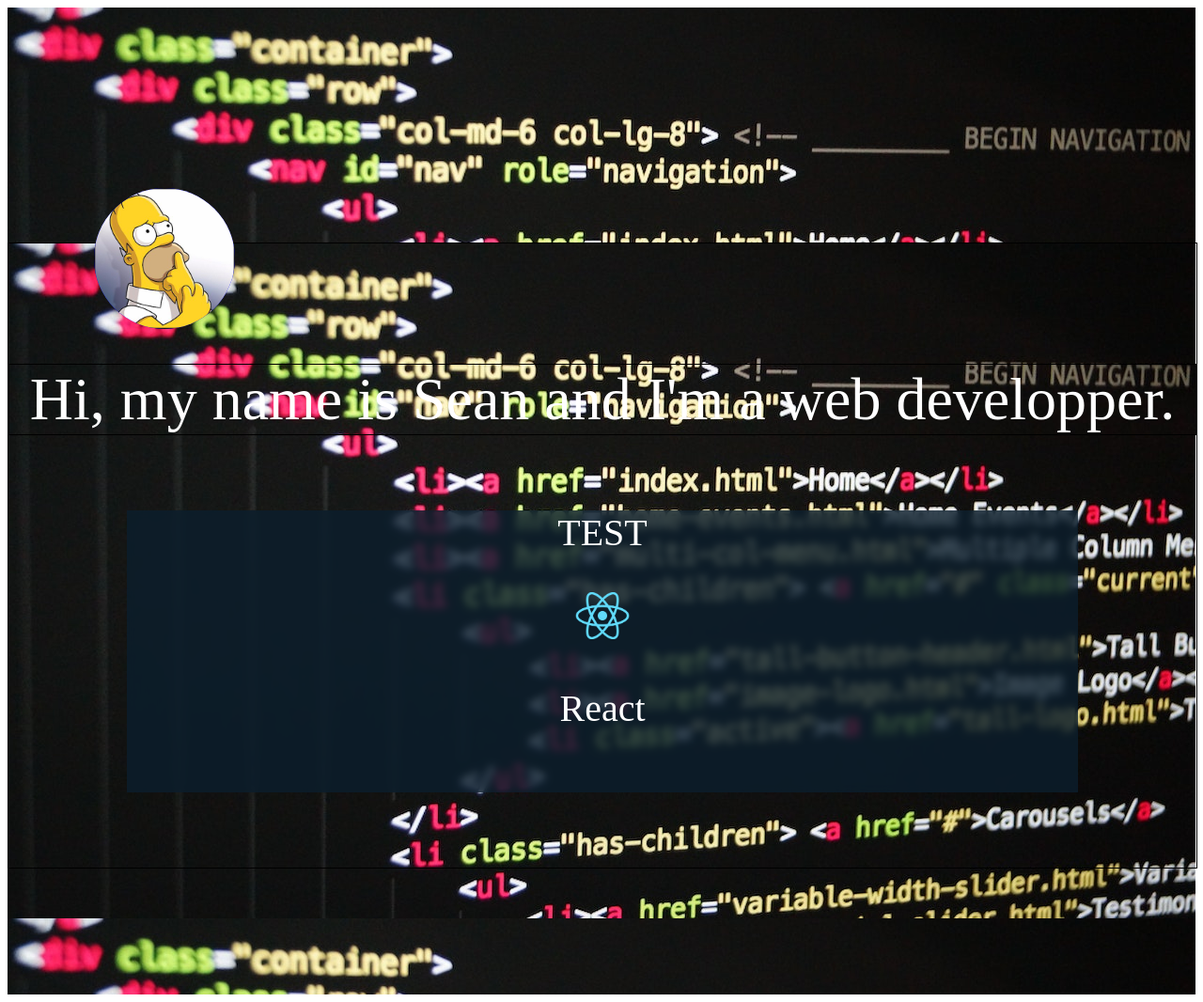
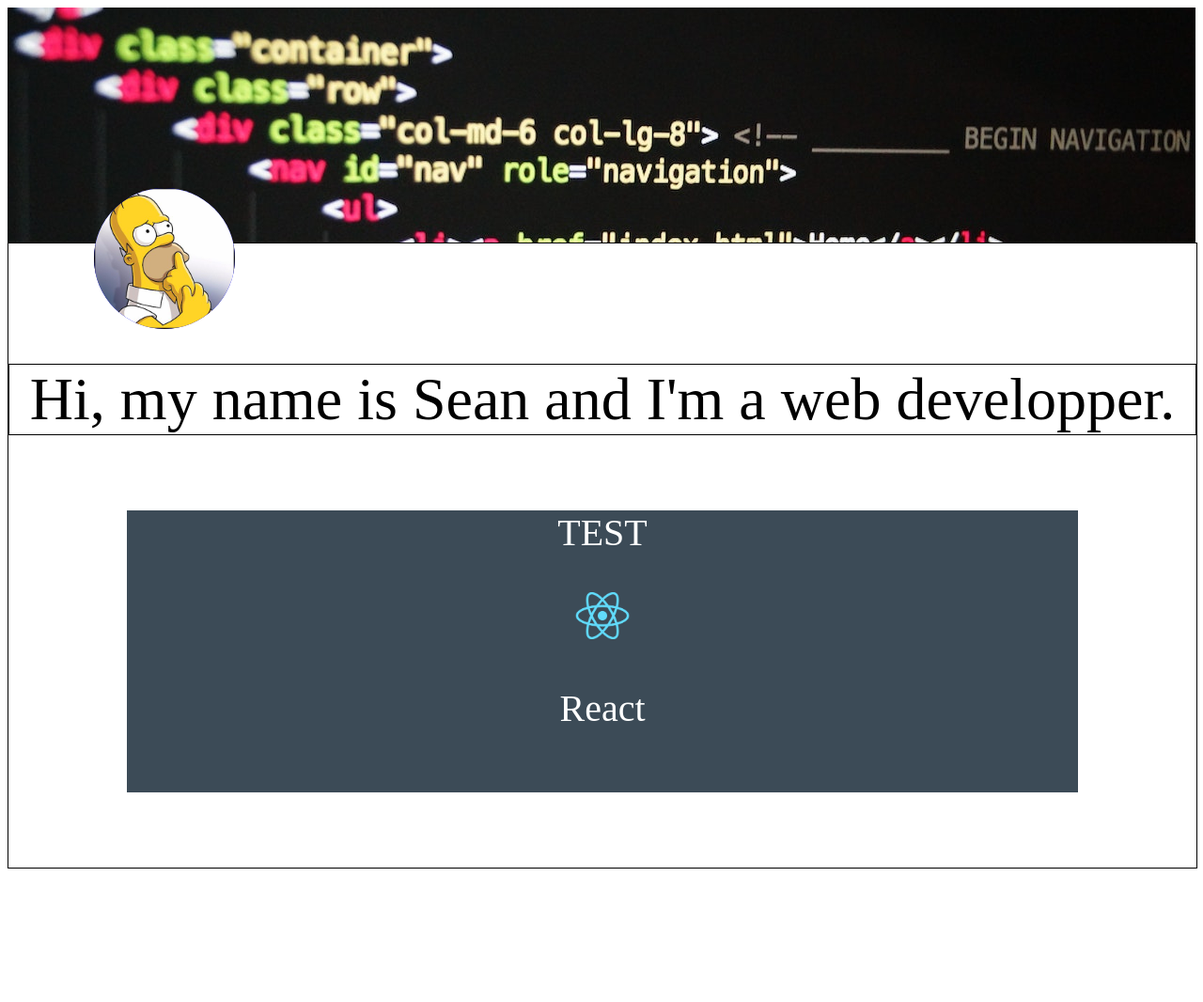
Before and after one commit to brok3turtl3/Portfolio-Page, a PHP site: page / in a window 1280 px wide. Shown: the whole page at 94% size. Run offline with PHP 8.4, Linux system fonts and the light colour scheme.

Commit message:
testing github

```diff
--- a/styles.css
+++ b/styles.css
@@ -24,7 +24,7 @@
 
 
 .main-body{
-    background-image: url('./bannerPic.jpg');
+
     height: 800px;
 }
 
@@ -36,7 +36,7 @@
 }
 
 .greeting{
-
+    color: black;
     margin: 0 auto;
     padding: 0 auto;
 border: black 1px solid;
```
Also changed, not shown: background.png (deleted).
